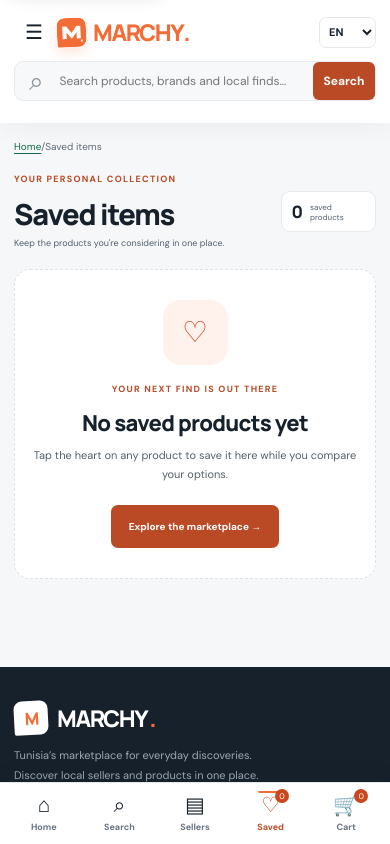
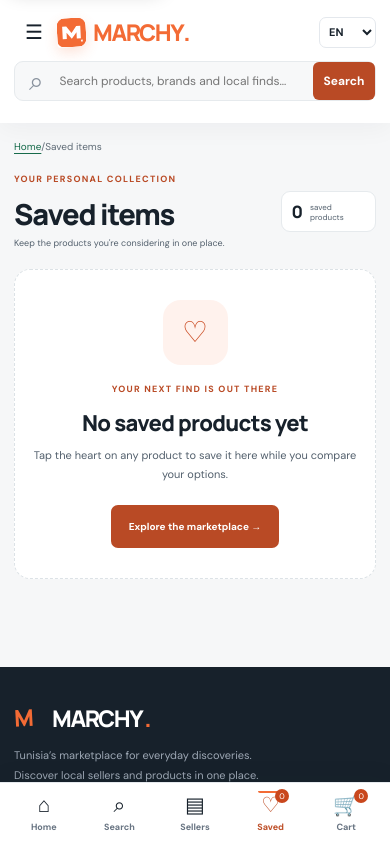
Before and after one commit to medkhalilghdamsi-dev/MARCHY, a React (Vite) app: page /wishlist in a window 390 px wide. Shown: the top 844 px of the page. Built offline with nearby package versions, Linux system fonts and the light colour scheme.

Commit message:
Integrate the MARCHY vector logo asset into responsive brand styling

```diff
--- a/src/styles/experience-upgrade.css
+++ b/src/styles/experience-upgrade.css
@@ -204,10 +204,10 @@ a:focus-visible,button:focus-visible,input:focus-visible,select:focus-visible,te
 
 /* MARCHY signature identity — memorable mark, editorial hero and tactile details */
 .logo{display:inline-flex;align-items:center;gap:9px;text-decoration:none;white-space:nowrap}
-.logo-mark{display:grid;place-items:center;width:34px;height:34px;border-radius:10px 10px 10px 3px;background:var(--marchy-orange);color:#fff;font-size:20px;font-weight:950;line-height:1;letter-spacing:-2px;box-shadow:0 5px 13px #f36b3530;transform:rotate(-3deg)}
+.logo-mark{display:block;width:34px;height:34px;flex:0 0 34px;border-radius:10px 10px 10px 3px;box-shadow:0 5px 13px #f36b3530;transform:rotate(-3deg)}
 .logo-word{font-size:inherit;font-weight:900;letter-spacing:-1.8px}
 .logo-period{color:var(--marchy-orange);font-size:inherit;font-weight:950;margin-left:-9px}
-.footer .logo-mark{background:#fff;color:var(--marchy-orange);box-shadow:none}
+.footer .logo-mark{box-shadow:none}
 .market-hero-premium{position:relative;isolation:isolate;overflow:hidden;border:0;border-radius:4px 24px 4px 24px;background:#f1eee9;box-shadow:0 22px 55px rgba(23,33,43,.09)}
 .market-hero-premium:before{content:"";position:absolute;z-index:-1;inset:0 43% 0 0;background:linear-gradient(135deg,#fff 0%,#fffaf6 72%,#f9e7dd 100%);clip-path:polygon(0 0,100% 0,91% 100%,0 100%)}
 .market-hero-copy{position:relative;z-index:2;padding:64px 34px 52px 58px}
@@ -239,7 +239,7 @@ a:focus-visible,button:focus-visible,input:focus-visible,select:focus-visible,te
 }
 @media(max-width:640px){
  .logo{gap:7px}
- .logo-mark{width:29px;height:29px;border-radius:8px 8px 8px 2px;font-size:17px}
+ .logo-mark{width:29px;height:29px;flex-basis:29px;border-radius:8px 8px 8px 2px}
  .logo-word{letter-spacing:-1.4px}
  .logo-period{margin-left:-7px}
  .market-hero-premium{border-radius:4px 16px 4px 16px}
```
